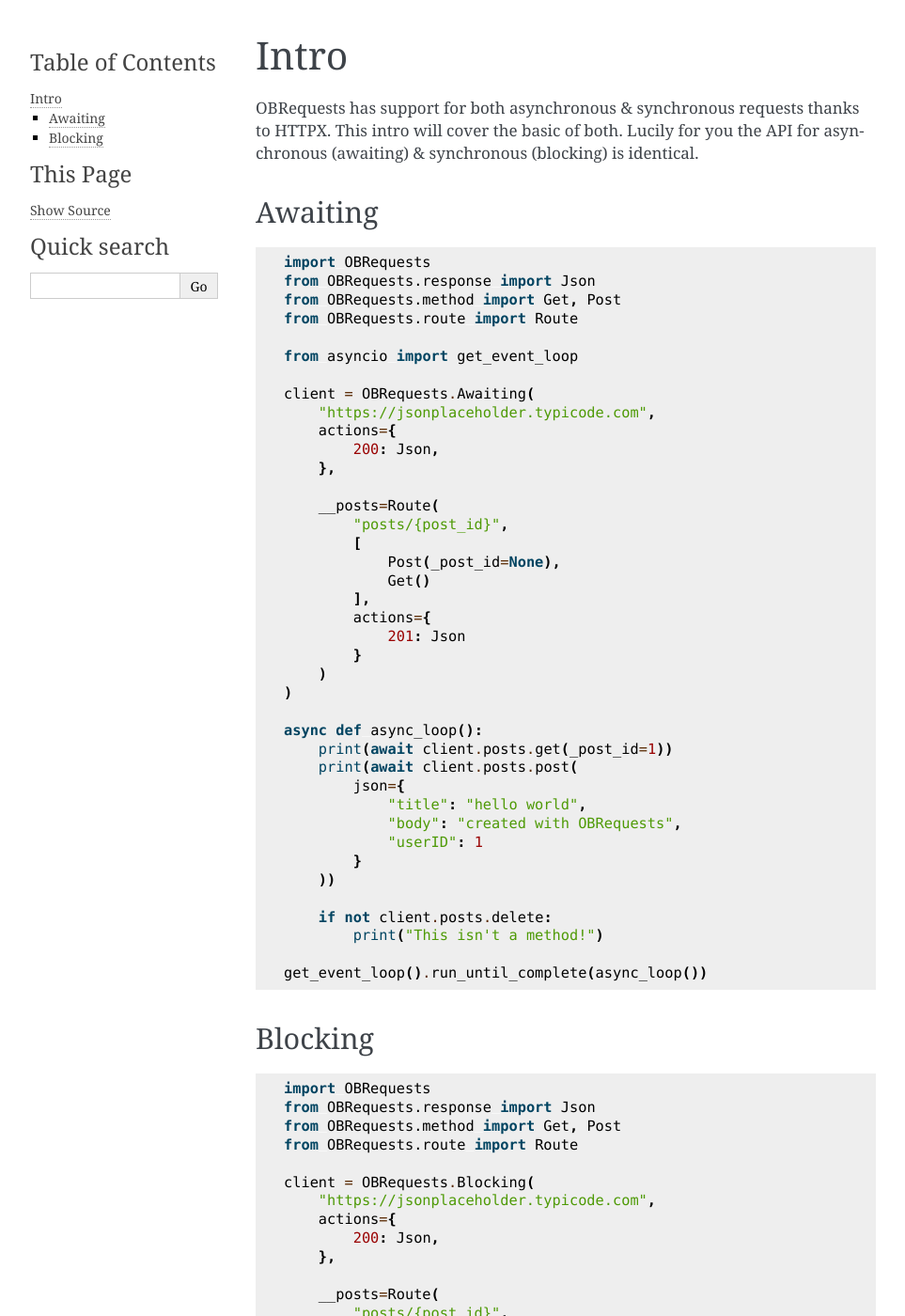
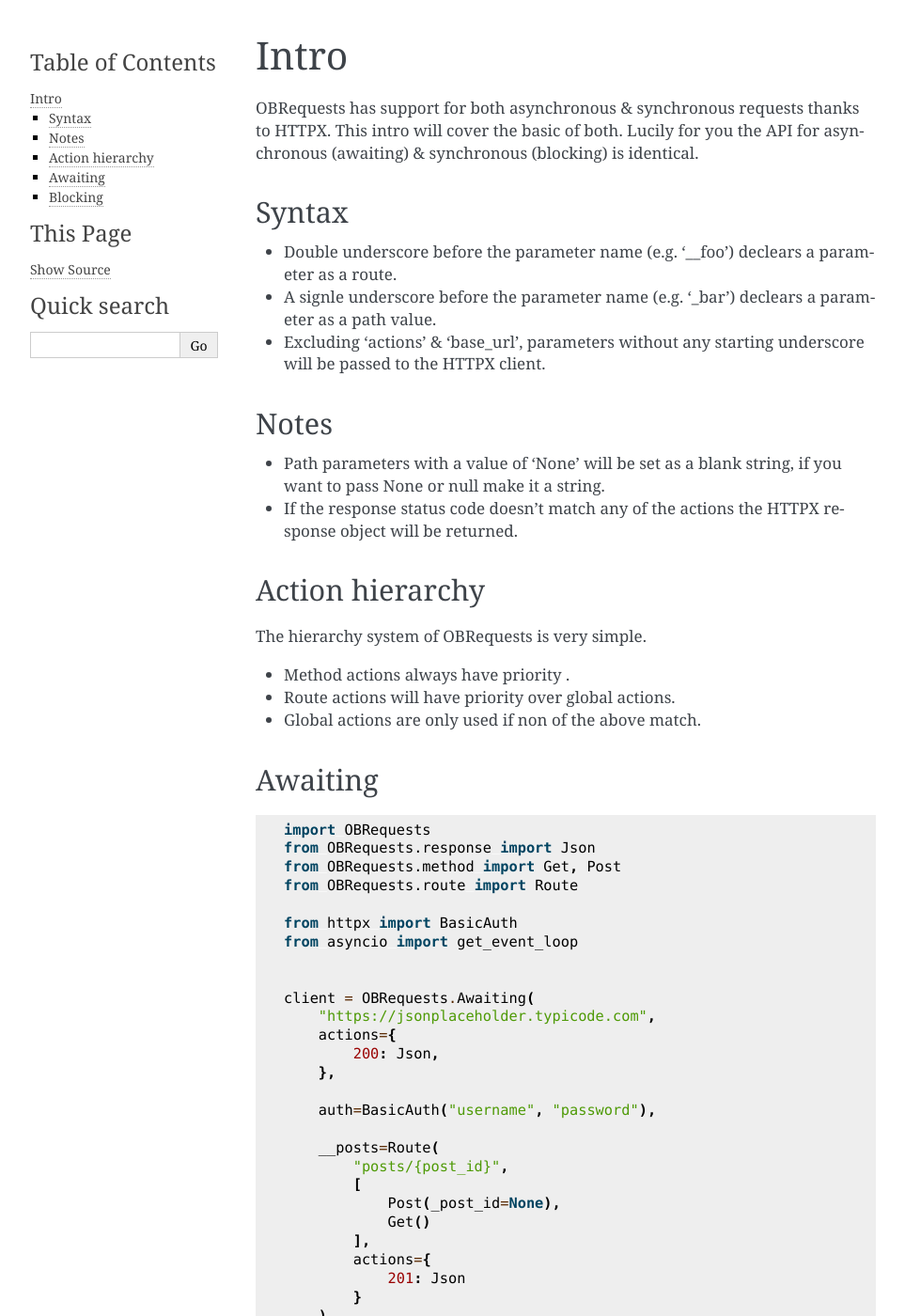
Before and after one commit to WardPearce/OBRequests, a Sphinx documentation site: the page built from source/intro.rst, in a window 1280 px wide and 1400 px high. Shown: the whole window at 94% size, without its empty margins (148-1111 px from the left). Built offline with Sphinx 7.4.7, drawn with Linux system fonts in a browser that asks for light colours; some of the changed text lies outside the part shown.

Commit message:
Update intro.rst

```diff
--- a/source/intro.rst
+++ b/source/intro.rst
@@ -3,6 +3,30 @@ Intro
 
 OBRequests has support for both asynchronous & synchronous requests thanks to HTTPX.
 This intro will cover the basic of both. Lucily for you the API for asynchronous (awaiting) & synchronous (blocking) is identical.
+
+
+Syntax
+------
+
+- Double underscore before the parameter name (e.g. '__foo') declears a parameter as a route.
+- A signle underscore before the parameter name (e.g. '_bar') declears a parameter as a path value.
+- Excluding 'actions' & 'base_url', parameters without any starting underscore will be passed to the HTTPX client.
+
+
+Notes
+-----
+
+- Path parameters with a value of 'None' will be set as a blank string, if you want to pass None or null make it a string.
+- If the response status code doesn't match any of the actions the HTTPX response object will be returned.
+
+
+Action hierarchy
+----------------
+The hierarchy system of OBRequests is very simple.
+
+- Method actions always have priority .
+- Route actions will have priority over global actions.
+- Global actions are only used if non of the above match.
 
 
 Awaiting
@@ -15,13 +39,17 @@ Awaiting
     from OBRequests.method import Get, Post
     from OBRequests.route import Route
 
+    from httpx import BasicAuth
     from asyncio import get_event_loop
+
 
     client = OBRequests.Awaiting(
         "https://jsonplaceholder.typicode.com",
         actions={
             200: Json,
         },
+
+        auth=BasicAuth("username", "password"),
 
         __posts=Route(
             "posts/{post_id}",
@@ -50,6 +78,7 @@ Awaiting
 
     get_event_loop().run_until_complete(async_loop())
 
+
 Blocking
 --------
 
@@ -60,11 +89,16 @@ Blocking
     from OBRequests.method import Get, Post
     from OBRequests.route import Route
 
+    from httpx import BasicAuth
+
+
     client = OBRequests.Blocking(
         "https://jsonplaceholder.typicode.com",
         actions={
             200: Json,
         },
+
+        auth=BasicAuth("username", "password"),
 
         __posts=Route(
             "posts/{post_id}",
@@ -74,7 +108,7 @@ Blocking
             ],
             actions={
                 201: Json
-            }
+            },
         )
     )
 
```
